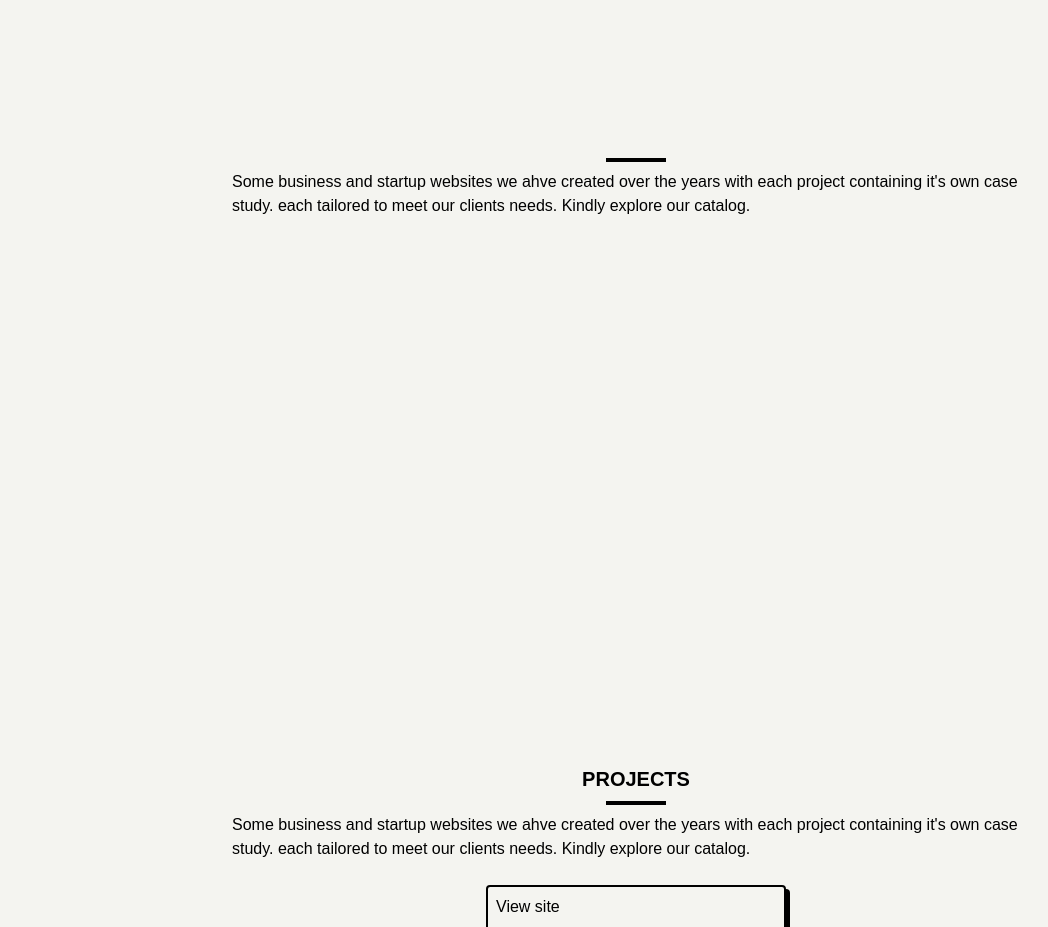
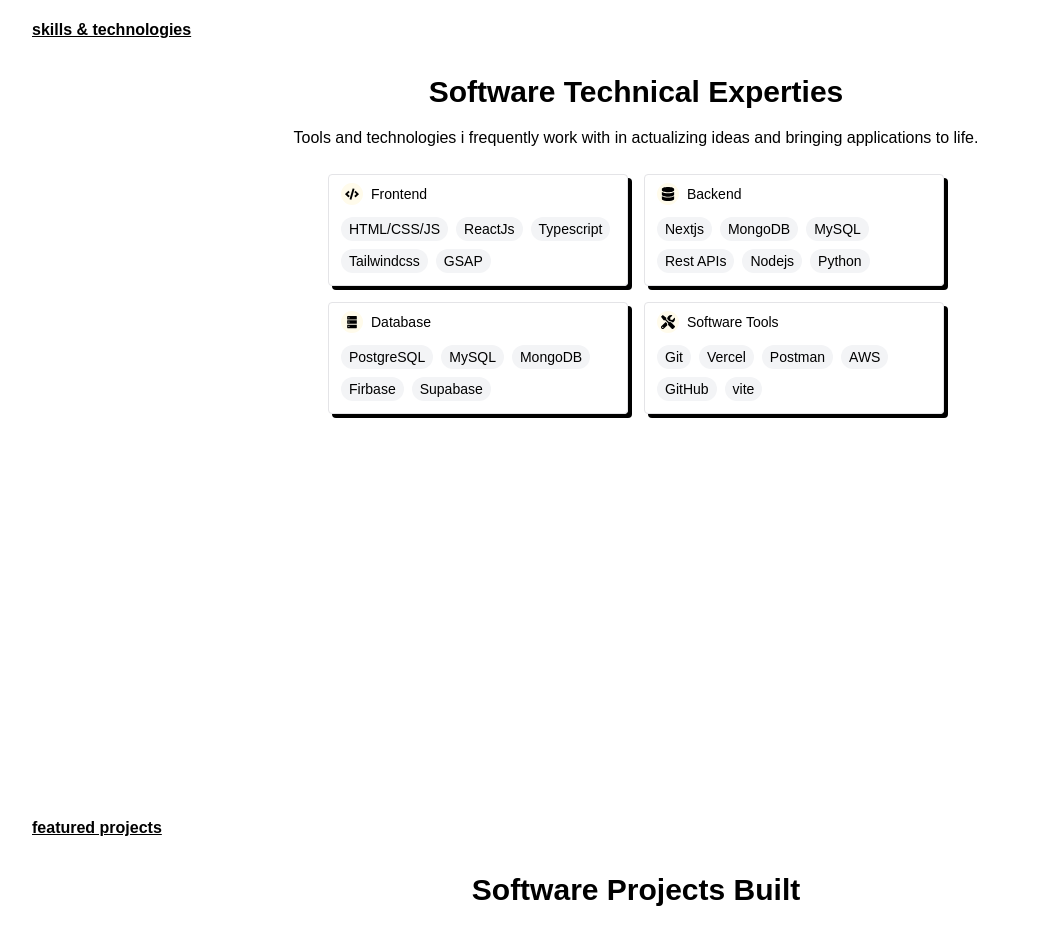
Before and after one commit to thenoobchad/chuddistudio, a React (Vite) app: page / in a window 1280 px wide. Shown: the part 1860-2787 px from the top of the page, without its empty margins (4-1052 px from the left). Built offline with nearby package versions, Linux system fonts and the light colour scheme; a web font is replaced by a local one.

Commit message:
skills and experience

```diff
--- a/src/App.jsx
+++ b/src/App.jsx
@@ -1,8 +1,13 @@
 import {motion} from "framer-motion"
-import { div } from "motion/react-client"
+import { div, span } from "motion/react-client"
 import { FiArrowRight, FiHeart, FiMail, FiMapPin } from "react-icons/fi"
 import { SiGithub, SiTiktok, SiYoutube, } from "react-icons/si"
 import { TiHeart, TiSocialTwitter, TiSocialDribbble, TiSocialFacebook } from "react-icons/ti"
+import { FaCode, FaDatabase, FaTools } from "react-icons/fa"
+import { AiFillDatabase } from "react-icons/ai"
+
+//components
+import {ExperienceCard} from "./components/experience-card"
 
 
 
@@ -30,7 +35,7 @@
     {/* HERO STARTS HERE */}
 
 
-  <section className=" p-2 py-6 flex flex-col min-h-screen items-center justify-center">
+    <section id="hero" className=" p-2 py-6 flex flex-col min-h-screen items-center justify-center">
         <div className=" max-w-152 md:max-w-202 gap-4 flex flex-col">
 
           <div className="flex items-center">
@@ -42,14 +47,14 @@
           <h4 className="text-4xl md:text-6xl font-extrabold border-l-4  text-gray-950 pl-4">Hi, i'm Henry <br />  Elueme Ositadimma</h4>
 
         <h3>Full Stack Web Developer & Software Engineer . . . </h3>
-        <p className="text-md bg-gray-200 text-gray-900 border-r-4 font-semibold pr-4 p-2">I am a dedicated full stack developer with over 4 years of experience, passionately crafting innovative, scalable, and user-centric web applications that drive impact, leveraging experties in React, Nodejs, Nextjs, Server actions and cutting -edge cloud technologies to deliver seamless digital solutions.</p>
+        <p className="text-md bg-gray-200 text-gray-900 border-r-4 font-semibold pr-4 p-2">I am a dedicated full stack developer with over 4 years of experience, passionately crafting innovative, scalable, and user-centric web applications that drive impact, leveraging experties in React, Nodejs, Nextjs, Server actions and cutting-edge cloud technologies to deliver seamless digital solutions.</p>
 
           <div className="flex gap-4">
 
             <Button className="mt-4   text-base font-semibold w-fit">Download Resume</Button>
 
 
-        <Button className="mt-4 text-base font-semibold w-fit bg-orange-400">Let's chat!</Button>
+        <Button className="mt-4 text-base font-semibold w-fit bg-amber-800">Let's chat!</Button>
           </div>
           <div>Socials: Email|LinkedIn|Whatsapp</div>
     </div>
@@ -59,59 +64,96 @@
     {/* HERO ENDS HERE */}
 
     {/* ABOUT US BEGINS HERE */}
-    <section className="p-2 py-6 flex flex-col min-h-screen items-center justify-center">
-        <div className="container mx-auto w-full">
-          <h4 className="text-md underline font-mono font-bold">about me</h4>
+    <section id="about" className="p-2 py-6 flex flex-col min-h-screen items-center justify-center">
+        <div className="max-w-152 md:max-w-202  mx-auto w-full">
+
+          <h4 className="text-md underline  font-bold my-8">about me</h4>
+          <h4 className="text-3xl capitalize font-semibold text-center pb-4">A web developer passionate about <br/>bringing ideas to life</h4>
           <p>I am a Full stack developer specializing in frontend development with a strong understnding of backend architecture, I build dynamic and scalable applications. </p>
           <p>I am a Full stack developer specializing in frontend development with a strong understnding of backend architecture, I build dynamic and scalable applications. </p>
 
       </div>
 
     </section>
-    {/* ABOUT US ENDS HERE */}
+      {/* ABOUT US ENDS HERE */}
 
 
-    {/* SERVICES BEGINS HERE */}
 
-    <section className="p-2 py-6 flex flex-col min-h-screen items-center justify-center">
+    <section id="skills" className="p-2 py-6 flex flex-col min-h-screen items-center justify-center">
+      <div className="max-w-202 md:max-w-302  mx-auto w-full">
 
 
-{/* PROJECTS BEGINS  */}
-<div className="w-full container  mx-auto flex flex-col items-center gap-2">
 
-  <div className="h-1 w-15 bg-black" />
-  <p className="max-w-152 md:max-w-202">Some business and startup websites we ahve created over the years with each project containing it's own case study. each tailored to meet our clients needs. Kindly explore our catalog.</p>
+      <h4 className="text-md underline  font-bold my-8">skills & technologies</h4>
+      <h4 className="text-3xl capitalize font-semibold text-center pb-4">Software technical experties</h4>
+      <p className="text-center">Tools and technologies i frequently work with in actualizing ideas and bringing applications to life.</p>
+      </div>
+
+  <div className="py-6 grid grid-cols-1 sm:grid-cols-2  gap-4">
+          {tecSkills.map((data) => (
+            <div className={`max-w-[400px] sm:w-[300px] gap-2 shadow-[4px_4px_0px_0px] shadow-${data.color}-500 border border-zinc-200 rounded-sm p-3 flex flex-wrap`}>
+              <h4 className="w-full flex gap-2 items-center text-sm animate-bounce"><span className="bg-amber-50 p-1 rounded-full text">{data.icon}</span>{data.title}</h4>
+              {data.skills.map((skill) => (
+                <span className="bg-gray-100 text-xs lg:text-sm  px-2 py-[2px] rounded-full" key={skill}>
+                {skill}
+                 </span>
+              ))
+
+              }
+
+        </div>
+    ))}
+
+
+
+          </div>
+
+
+ {/* PROJECTS ENDS  */}
+  </section>
+
+
+    {/* PROJECTS BEGINS HERE */}
+
+ <section id="skills" className="p-2 py-6 flex flex-col min-h-screen items-center justify-center">
+  <div className="max-w-202 md:max-w-302  mx-auto w-full">
+
+          <h4 className="text-md underline  font-bold my-8">featured projects</h4>
+          <h4 className="text-3xl capitalize font-semibold text-center pb-4">Software Projects built</h4>
+
+  <div className="w-full container  mx-auto flex flex-col items-center gap-2">
+
+  <p>Some of my recent projects showcasing my skill and experience, as well personal projects</p>
 </div>
 
-<div className="py-6">
-
+     <div className="mx-2 sm:mx-0 py-6 grid grid-cols-1 sm:grid-cols-2 md:grid-cols-3 lg:grid-cols-4 gap-4">
+      {projects.map((data) => (
+      <SkillCard data={data} />
+      ))}
+          </div>
 
 </div>
 
  {/* PROJECTS ENDS  */}
-      </section>
+</section>
 
+<section id="skills" className="p-2 py-6 flex flex-col min-h-screen items-center justify-center">
+  <div className="max-w-202 md:max-w-302  mx-auto w-full">
 
-    <section className="p-2 py-6 flex flex-col min-h-screen items-center justify-center">
+          <h4 className="text-md underline  font-bold my-8">work experience</h4>
+          <h4 className="text-3xl capitalize font-semibold text-center pb-4">My Professional Software Journey</h4>
 
+      <div className="w-full container  mx-auto flex flex-col items-center gap-2">
 
-      {/* PROJECTS BEGINS  */}
-      <div className="w-full flex flex-col items-center gap-2">
-        <h4 className="text-xl font-extrabold uppercase ">Projects</h4>
-        <div className="h-1 w-15 bg-black" />
-        <p className="max-w-152 md:max-w-202">Some business and startup websites we ahve created over the years with each project containing it's own case study. each tailored to meet our clients needs. Kindly explore our catalog.</p>
+      <p>Some of the companies and clients i have ahd the pleasure of working and growing with.</p>
       </div>
+          <div>
 
-      <div className="py-6">
+            <ExperienceCard/>
+          </div>
 
-        <div className="border-2 max-w-[400px] sm:w-[300px] h-[350px] shadow-[4px_4px_0px_0px] rounded-sm p-2">
-          <span>View site</span>
-        </div>
-      </div>
-
-       {/* PROJECTS ENDS  */}
-    </section>
-    {/* SERVICES ENDS HERE */}
+     </div>
+  </section>
 
     {/*  */}
 
@@ -149,7 +191,102 @@
 
 const Button = ({ children, className }) => {
   return(
-    <button type="submit" className={`h-12 shadow-[4px_4px_0px_0px] cursor-pointer border-2 px-4 text-md tracking-wide flex items-center  rounded-sm hover:shadow-[0px_0px_0] transition-all ${className}`}>
+    <button type="submit" className={`h-12 shadow-[4px_4px_0px_0px] shadow-black cursor-pointer border-2 px-4 text-md tracking-wide flex items-center  rounded-sm hover:shadow-[0px_0px_0] transition-all ${className}`}>
   {children}
 </button>)
 }
+
+const projects = [
+  {
+    id: 1,
+    title: "Health Tracker",
+    desc: "Lorem ipsum dolor sit amet consectetur adipisicing elit. Hic accusantium inventore minus. Dolor impedit aspernatur odit sit voluptas itaque illo",
+    skills: ["Nextjs", "Server actions", "MySQL", "Rest APIs", "Nodejs", "Tailwindcss", "Typescript"],
+    link:"http://www.github.com"
+  },
+
+  {
+    id: 2,
+    title: "JB Properties and Housing",
+    desc: "Lorem ipsum dolor sit amet consectetur adipisicing elit. Hic accusantium inventore minus. Dolor impedit aspernatur odit sit voluptas itaque illo",
+    skills: ["Nextjs", "MongoDB", "MySQL", "Rest APIs", "Nodejs", "Tailwindcss", "Typescript"],
+    link:"http://www.github.com"
+  },
+
+  {
+    id: 3,
+    title: "Herbspro Technology",
+    desc: "Lorem ipsum dolor sit amet consectetur adipisicing elit. Hic accusantium inventore minus. Dolor impedit aspernatur odit sit voluptas itaque illo",
+    skills: ["Nextjs", "MySQL", "Rest APIs", "Nodejs", "Tailwindcss", "Typescript"],
+    link:"http://www.github.com"
+  }
+  ,
+  {
+    id: 4,
+    title: "Herbspro Technology",
+    desc: "Lorem ipsum dolor sit amet consectetur adipisicing elit. Hic accusantium inventore minus. Dolor impedit aspernatur odit sit voluptas itaque illo",
+    skills: ["Nextjs", "MySQL", "Rest APIs", "Nodejs", "Tailwindcss", "Typescript"],
+    link:"http://www.github.com"
+  }
+
+
+]
+
+const tecSkills = [
+  {
+    id: 1,
+    title: "Frontend",
+    skills: ["HTML/CSS/JS", "ReactJs", "Typescript", "Tailwindcss", "GSAP"],
+    color: "green",
+    icon:<FaCode />
+  },
+
+  {
+    id: 2,
+    title: "Backend",
+    skills: ["Nextjs", "MongoDB", "MySQL", "Rest APIs", "Nodejs", "Python"],
+    color: "red",
+    icon:<FaDatabase />
+  },
+
+  {
+    id: 3,
+    title: "Database",
+    skills: ["PostgreSQL", "MySQL", "MongoDB", "Firbase", "Supabase"],
+    color: "blue",
+    icon:<AiFillDatabase />
+  }
+  ,
+  {
+    id: 4,
+    title: "Software Tools",
+    skills: ["Git", "Vercel", "Postman", "AWS", "GitHub","vite"],
+    color: "purple",
+    icon:<FaTools/>
+  }
+
+
+]
+
+
+const SkillCard = ({data}) => {
+  return (
+    <div key={data.id}>
+    <div></div>
+
+    <div>
+        <h4>{data.title}</h4>
+          <h2>{data.title}</h2>
+          <p>{data.desc}</p>
+             <div className="flex flex-wrap gap-2">
+             {data.skills.map((skill) => (
+             <span className="bg-gray-100 text-xs lg:text-sm  px-2 py-1 rounded-full" key={skill}>
+              {skill}
+               </span>
+        ))}
+
+      </div>
+    </div>
+   </div>
+  )
+}
--- /dev/null
+++ b/src/components/experience-card.jsx
@@ -0,0 +1,17 @@
+import React from 'react'
+
+
+
+
+
+export const ExperienceCard = () => {
+  return (
+    <div>
+      <div className='flex justify-between'>
+        <div>FrontEnd Developer <span></span></div>
+        <div>2025 - Present</div>
+      </div>
+      <div></div>
+    </div>
+  )
+}
--- a/src/index.css
+++ b/src/index.css
@@ -9,7 +9,7 @@
 body {
   width: 100dvw;
   overflow-x: hidden;
-  background-color: #f4f4f0;
+  background-color: #ffffff;
   color: black;
   scroll-behavior: smooth;
   font-family: "Mona Sans", sans-serif;
```
